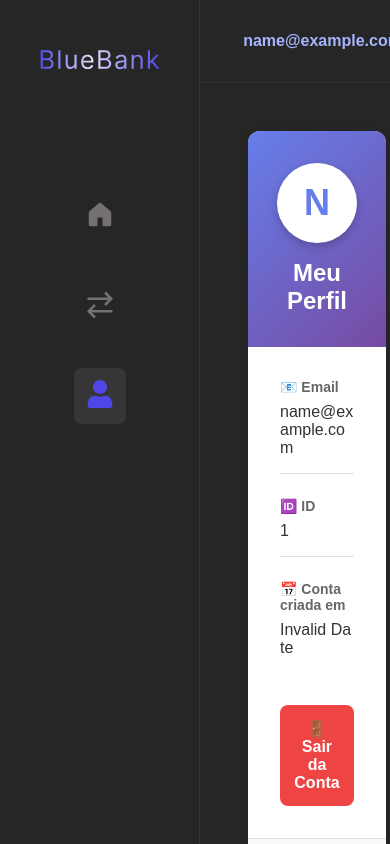
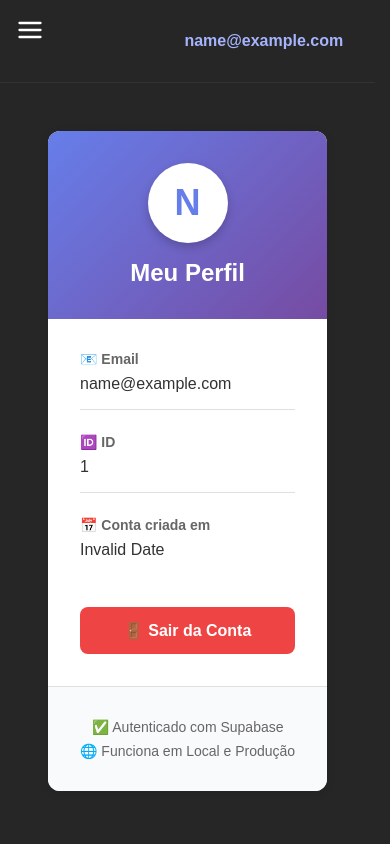
Before and after one commit to Nadoti/mfe-striker, a Next.js app in the folder packages/app-main/: page /dashboard/profile in a window 390 px wide. Shown: the top 844 px of the page. Built offline with nearby package versions, Linux system fonts and the light colour scheme; no server answers; sample sign-in values are in the browser's storage.

Commit message:
feat(responsive)
Altera responsivo do dashboard

```diff
--- a/packages/app-main/src/app/dashboard/components/navbar/navbar.css
+++ b/packages/app-main/src/app/dashboard/components/navbar/navbar.css
@@ -1,7 +1,12 @@
 .navbar-container {
-    width: 100%;
-    height: 100%;
+  width: 80px;
+  height: 100vh;
   border-right: 1px solid #333334;
+  background-color: #121212;
+  position: fixed;
+  top: 0;
+  left: 0;
+  transition: transform 0.3s ease;
 }
 
 .navbar-content {
@@ -70,3 +75,55 @@
 .navbar-logout-button:hover {
   background-color: #363638;
 }
+
+.navbar-hamburger {
+  position: fixed;
+  top: 1rem;
+  left: 1rem;
+  z-index: 1000;
+  background: transparent;
+  border: none;
+  color: #fff;
+  cursor: pointer;
+  display: none;
+}
+
+@media (min-width: 1024px) {
+    .navbar-container {
+     width: 10rem
+    }
+}
+
+.logo-show-mobile {
+  display: none;
+}
+
+.logo-show-desktop {
+  display: block;
+}
+
+@media (max-width: 768px) {
+  .logo-show-desktop {
+    display: none;
+  }
+
+  .logo-show-mobile {
+    display: block;
+    margin-top: 3rem;
+  }
+}
+@media (max-width: 768px) {
+  .navbar-container {
+    transform: translateX(-100%);
+    position: fixed;
+    z-index: 999;
+  }
+
+  .navbar-container.open {
+    transform: translateX(0);
+  }
+
+  .navbar-hamburger {
+    display: block;
+  }
+}
--- a/packages/app-main/src/app/dashboard/components/navbar/navbar.tsx
+++ b/packages/app-main/src/app/dashboard/components/navbar/navbar.tsx
@@ -4,9 +4,9 @@ import { useState } from "react";
 import Link from "next/link";
 import { GoHomeFill } from "react-icons/go";
 import { GrTransaction } from "react-icons/gr";
-import { FiLogOut } from "react-icons/fi";
 import { FaUser } from "react-icons/fa";
 
+import { FiLogOut, FiMenu, FiX } from "react-icons/fi";
 import './navbar.css';
 import { usePathname } from "next/navigation";
 import { Logo } from "@/components/logo/logo";
@@ -17,6 +17,7 @@ export function Navbar() {
     const pathname = usePathname();
     const [isLogoutModalOpen, setIsLogoutModalOpen] = useState(false);
     const [isLoggingOut, setIsLoggingOut] = useState(false);
+    const [isMenuOpen, setIsMenuOpen] = useState(false);
 
     const handleLogout = async () => {
         setIsLoggingOut(true);
@@ -43,34 +44,47 @@ export function Navbar() {
     };
 
   return (
-    <section className="navbar-container">
+    <>
+      <button
+        className="navbar-hamburger"
+        onClick={() => setIsMenuOpen(!isMenuOpen)}
+      >
+        {isMenuOpen ? <FiX size={28} /> : <FiMenu size={28} />}
+      </button>
+
+      <section className={`navbar-container ${isMenuOpen ? "open" : ""}`}>
         <div className="navbar-content">
-        <Logo width={120} height={120} />
+
+            <div className="logo-show-desktop">
+                <Logo size="medium" />
+            </div>
+            <div className="logo-show-mobile">
+                <Logo size="small" />
+            </div>
           <nav className="navbar-nav">
             <ul className="navbar-menu">
               <li className={`navbar-menu-item ${pathname === "/dashboard/home" ? "active" : ""}`}>
-                    <Link href="/dashboard/home">
-                        <GoHomeFill size={30} color={pathname === "/dashboard/home" ? "#4F46E5" : "#757171"}/>
+                <Link href="/dashboard/home" onClick={() => setIsMenuOpen(false)}>
+                  <GoHomeFill size={30} color={pathname === "/dashboard/home" ? "#4F46E5" : "#757171"} />
                 </Link>
               </li>
               <li className={`navbar-menu-item ${pathname === "/dashboard/transactions" ? "active" : ""}`}>
-                    <Link href="/dashboard/transactions">
-                        <GrTransaction size={30} color={pathname === "/dashboard/transactions" ? "#4F46E5" : "#757171"}/>
+                <Link href="/dashboard/transactions" onClick={() => setIsMenuOpen(false)}>
+                  <GrTransaction size={30} color={pathname === "/dashboard/transactions" ? "#4F46E5" : "#757171"} />
                 </Link>
               </li>
               <li className={`navbar-menu-item ${pathname === "/dashboard/profile" ? "active" : ""}`}>
-                    <Link href="/dashboard/profile">
-                        <FaUser size={28} color={pathname === "/dashboard/profile" ? "#4F46E5" : "#757171"}/>
+                <Link href="/dashboard/profile" onClick={() => setIsMenuOpen(false)}>
+                  <FaUser size={28} color={pathname === "/dashboard/profile" ? "#4F46E5" : "#757171"} />
                 </Link>
               </li>
             </ul>
-
             <div className="navbar-logout">
               <button
                 className="navbar-logout-button"
                 onClick={() => setIsLogoutModalOpen(true)}
               >
-                    <FiLogOut size={30} color="#ef4444"/>
+                <FiLogOut size={30} color="#ef4444" />
               </button>
             </div>
           </nav>
@@ -83,5 +97,6 @@ export function Navbar() {
           loading={isLoggingOut}
         />
       </section>
+    </>
   );
 }
--- a/packages/app-main/src/app/dashboard/dashboard.css
+++ b/packages/app-main/src/app/dashboard/dashboard.css
@@ -1,6 +1,5 @@
 .dashboard-container {
-  display: grid;
-  grid-template-columns: 200px 1fr;
+  display: flex;
   min-height: 100vh;
   background-color: #262627;
 }
@@ -69,3 +68,11 @@
     padding: 1rem;
   }
 }
+
+@media (min-width: 1024px) {
+  .dashboard-container {
+    width: auto;
+    display: block;
+    padding-left: 10rem;
+}
+}
--- a/packages/app-main/src/components/logo/logo.tsx
+++ b/packages/app-main/src/components/logo/logo.tsx
@@ -3,7 +3,17 @@
 import Image from "next/image";
 import bluebankLogo from "../../../public/BlueBank.svg";
 
-export function Logo({ width, height }: { width: number, height: number }) {
+type LogoSize = 'small' | 'medium' | 'large';
+
+const sizes = {
+    small: { width: 60, height: 60 },
+    medium: { width: 120, height: 120 },
+    large: { width: 180, height: 180 }
+};
+
+export function Logo({ size = 'medium' }: { size?: LogoSize }) {
+    const { width, height } = sizes[size];
+
     return (
         <div>
             <Image src={bluebankLogo} alt="Logo" width={width} height={height} />
```
Also changed, not shown: 2 other files (tests, documents, lock files or other folders). Lines whose indentation alone changed are shown as unchanged.
